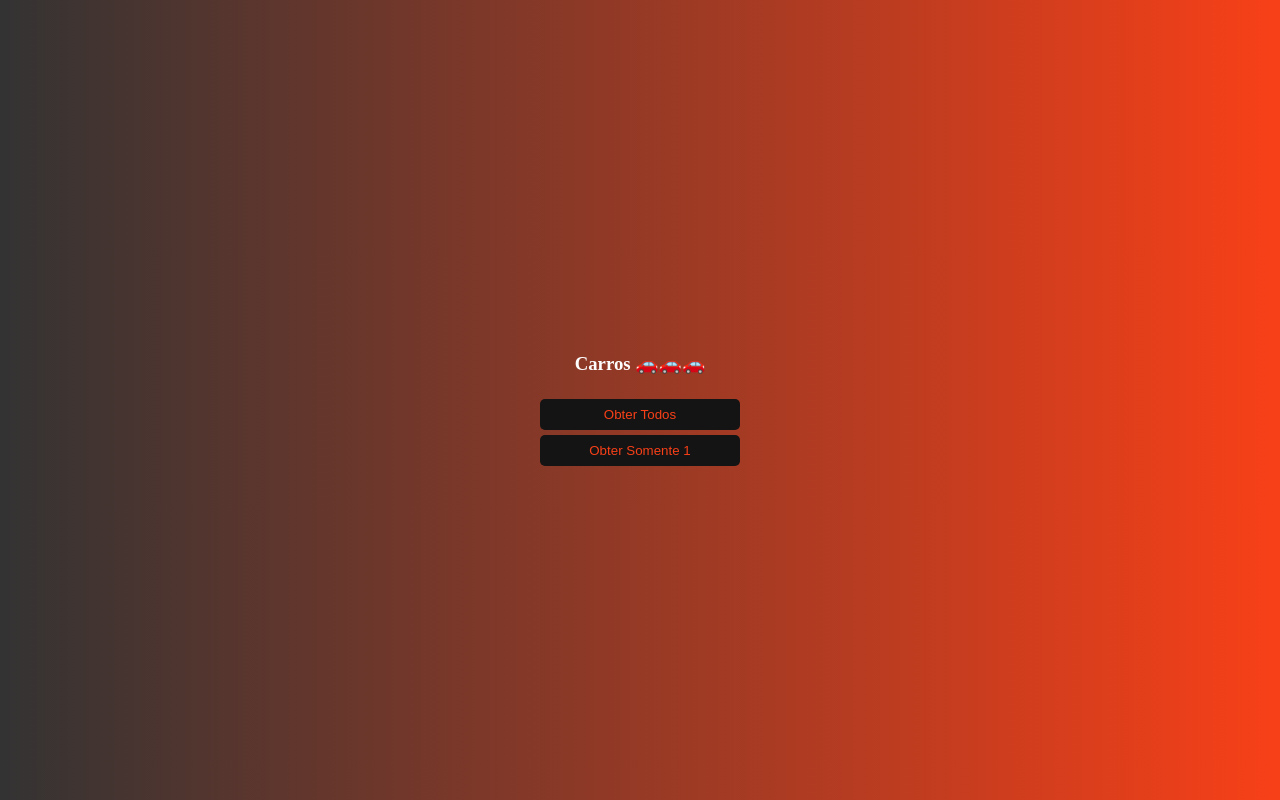
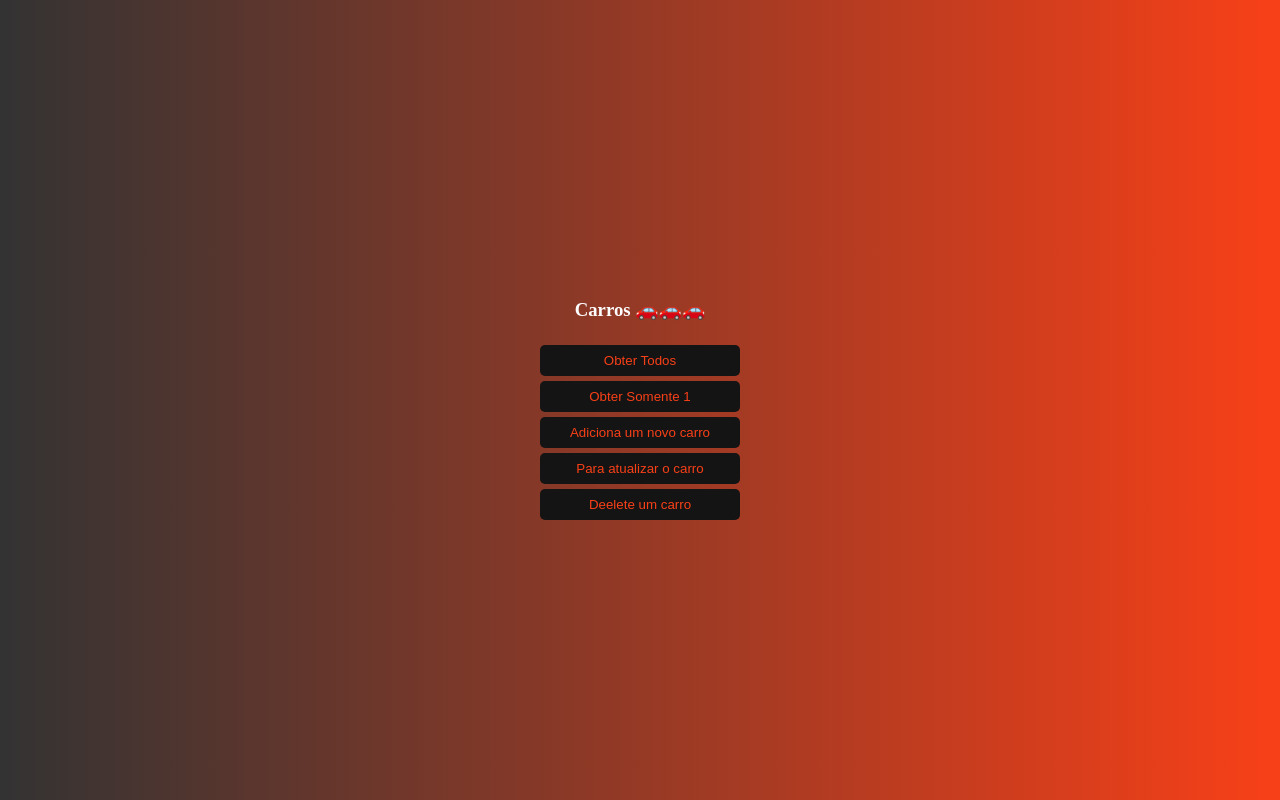
Before and after one commit to RodrigoSCoutinho/angular-repo, an Angular app: page / in a window 1280 px wide. Built offline with nearby package versions, Linux system fonts and the light colour scheme.

Commit message:
finished consume_api

```diff
--- a/src/app/app.component.html
+++ b/src/app/app.component.html
@@ -1,3 +1,6 @@
 <h3>Carros 🚗🚗🚗 </h3>
 <button (click)="obterTodosCarros()">Obter Todos</button>
 <button (click)="obterSomenteUm()">Obter Somente 1</button>
+<button (click)="adicionarCarro()">Adiciona um novo carro</button>
+<button (click)="atualizarCarro()">Para atualizar o carro</button>
+<button (click)="deletandoCarro()">Deelete um carro</button>
--- a/src/app/app.component.ts
+++ b/src/app/app.component.ts
@@ -1,5 +1,6 @@
 import { Component } from '@angular/core';
 import { CarroService } from './carro.service';
+import { ICarro } from './ICarros';
 
 @Component({
   selector: 'app-root',
@@ -22,4 +23,34 @@ export class AppComponent {
     .then(carros => console.log(carros))
     .catch(error => console.log(error));
   }
+
+  adicionarCarro(){
+    const carro: ICarro = {
+      nome: "Civic",
+      marca: "Honda"
+    };
+
+    this.carroService.adicionar(carro)
+    .then(carro => console.log('Adicionado um novo carro'))
+    .catch(error => console.log(error));
+  }
+
+  atualizarCarro(){
+    const carro: ICarro = {
+      id: 8,
+      nome: "Corolla",
+      marca: "Toyota"
+    };
+
+    this.carroService.atualizar(carro)
+    .then(carro => console.log('Att', carro))
+    .catch(error => console.log(error));
+  }
+
+  deletandoCarro(){
+
+    this.carroService.deletar(8)
+    .then(res => console.log('Removido',res))
+    .catch(error => console.log(error));
+  }
 }
--- a/src/app/carro.service.ts
+++ b/src/app/carro.service.ts
@@ -17,4 +17,16 @@ export class CarroService {
   obterPorId(id: number){
     return this.httpclient.get<ICarro>(`${API_PATH}Carros/${id}`).toPromise();
   }
+
+  adicionar(carro: ICarro){
+    return this.httpclient.post<ICarro>(`${API_PATH}Carros`, carro).toPromise();
+  }
+
+  atualizar(carro: ICarro){
+    return this.httpclient.put<ICarro>(`${API_PATH}Carros/${carro.id}`, carro).toPromise();
+  }
+
+  deletar(carroId: number){
+    return this.httpclient.delete<void>(`${API_PATH}Carros/${carroId}`).toPromise();
+  }
 }
```
